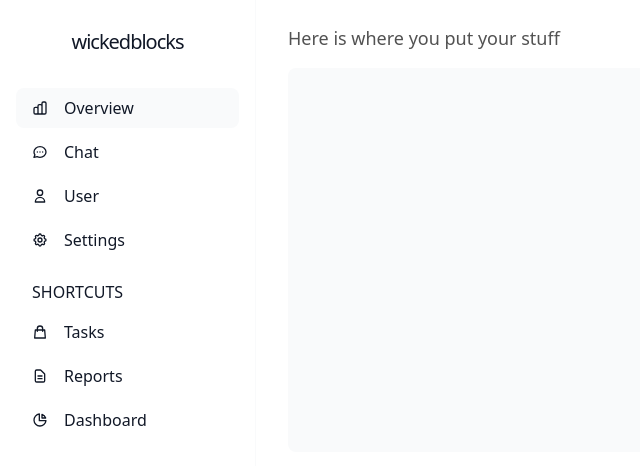
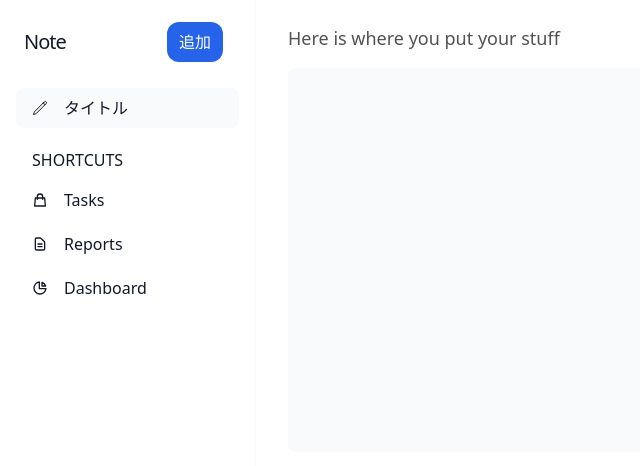
Before and after one commit to s-yoshiii/note-app-react-ts, a React (Vite) app: page / in a window 1280 px wide. Shown: the top 466 px of the page, without its empty margins (0-640 px from the left). Built offline with nearby package versions, Linux system fonts and the light colour scheme.

Commit message:
サイドナビCSSの微調整

```diff
--- a/src/components/Sidebar.tsx
+++ b/src/components/Sidebar.tsx
@@ -5,29 +5,15 @@ const Sidebar = () => {
     <div className="block md:flex md:flex-shrink-0">
       <div className="flex flex-col md:w-64">
         <div className="flex flex-col flex-grow pt-5 overflow-y-auto bg-white border-r border-gray-50">
-          <div className="flex flex-col items-center flex-shrink-0 px-4">
-            <a
-              href="./index.html"
-              className="px-8 text-left focus:outline-none"
-            >
-              <h2 className="block p-2 text-xl font-medium tracking-tighter text-gray-900 transition duration-500 ease-in-out transform cursor-pointer hover:text-gray-900">
-                wickedblocks
-              </h2>
-            </a>
-            <button className="hidden rounded-lg focus:outline-none focus:shadow-outline">
-              <svg fill="currentColor" viewBox="0 0 20 20" className="w-6 h-6">
-                <path
-                  fill-rule="evenodd"
-                  d="M3 5a1 1 0 011-1h12a1 1 0 110 2H4a1 1 0 01-1-1zM3 10a1 1 0 011-1h12a1 1 0 110 2H4a1 1 0 01-1-1zM9 15a1 1 0 011-1h6a1 1 0 110 2h-6a1 1 0 01-1-1z"
-                  clip-rule="evenodd"
-                ></path>
-                <path
-                  fill-rule="evenodd"
-                  d="M4.293 4.293a1 1 0 011.414 0L10 8.586l4.293-4.293a1 1 0 111.414 1.414L11.414 10l4.293 4.293a1 1 0 01-1.414 1.414L10 11.414l-4.293 4.293a1 1 0 01-1.414-1.414L8.586 10 4.293 5.707a1 1 0 010-1.414z"
-                  clip-rule="evenodd"
-                ></path>
-              </svg>
-            </button>
+          <div className="flex flex-row justify-between items-center flex-shrink-0 px-4">
+            <h2 className="block p-2 text-xl font-medium tracking-tighter text-gray-900">
+              Note
+            </h2>
+            <div className="px-4">
+              <button className="px-5 py-2 lg:px-3 text-base font-medium text-center text-white transition duration-500 ease-in-out transform bg-blue-600 lg:px-10 rounded-xl hover:bg-blue-700">
+                追加
+              </button>
+            </div>
           </div>
           <div className="flex flex-col flex-grow px-4 mt-5">
             <nav className="flex-1 space-y-1 bg-white">
@@ -38,92 +24,21 @@ const Sidebar = () => {
                     href="#"
                   >
                     <svg
+                      fill="none"
+                      stroke="currentColor"
+                      stroke-width="1.5"
+                      className="w-4 h-4"
+                      viewBox="0 0 24 24"
                       xmlns="http://www.w3.org/2000/svg"
-                      className="w-4 h-4"
-                      fill="none"
-                      viewBox="0 0 24 24"
-                      stroke="currentColor"
+                      aria-hidden="true"
                     >
                       <path
                         stroke-linecap="round"
                         stroke-linejoin="round"
-                        stroke-width="2"
-                        d="M9 19v-6a2 2 0 00-2-2H5a2 2 0 00-2 2v6a2 2 0 002 2h2a2 2 0 002-2zm0 0V9a2 2 0 012-2h2a2 2 0 012 2v10m-6 0a2 2 0 002 2h2a2 2 0 002-2m0 0V5a2 2 0 012-2h2a2 2 0 012 2v14a2 2 0 01-2 2h-2a2 2 0 01-2-2z"
+                        d="M16.862 4.487l1.687-1.688a1.875 1.875 0 112.652 2.652L6.832 19.82a4.5 4.5 0 01-1.897 1.13l-2.685.8.8-2.685a4.5 4.5 0 011.13-1.897L16.863 4.487zm0 0L19.5 7.125"
                       ></path>
                     </svg>
-                    <span className="ml-4"> Overview</span>
-                  </a>
-                </li>
-                <li>
-                  <a
-                    className="inline-flex items-center w-full px-4 py-2 mt-1 text-base text-gray-900 transition duration-500 ease-in-out transform rounded-lg focus:shadow-outline hover:bg-gray-50"
-                    href="#"
-                  >
-                    <svg
-                      xmlns="http://www.w3.org/2000/svg"
-                      className="w-4 h-4"
-                      fill="none"
-                      viewBox="0 0 24 24"
-                      stroke="currentColor"
-                    >
-                      <path
-                        stroke-linecap="round"
-                        stroke-linejoin="round"
-                        stroke-width="2"
-                        d="M8 12h.01M12 12h.01M16 12h.01M21 12c0 4.418-4.03 8-9 8a9.863 9.863 0 01-4.255-.949L3 20l1.395-3.72C3.512 15.042 3 13.574 3 12c0-4.418 4.03-8 9-8s9 3.582 9 8z"
-                      ></path>
-                    </svg>
-                    <span className="ml-4">Chat</span>
-                  </a>
-                </li>
-                <li>
-                  <a
-                    className="inline-flex items-center w-full px-4 py-2 mt-1 text-base text-gray-900 transition duration-500 ease-in-out transform rounded-lg focus:shadow-outline hover:bg-gray-50"
-                    href="#"
-                  >
-                    <svg
-                      xmlns="http://www.w3.org/2000/svg"
-                      className="w-4 h-4"
-                      fill="none"
-                      viewBox="0 0 24 24"
-                      stroke="currentColor"
-                    >
-                      <path
-                        stroke-linecap="round"
-                        stroke-linejoin="round"
-                        stroke-width="2"
-                        d="M16 7a4 4 0 11-8 0 4 4 0 018 0zM12 14a7 7 0 00-7 7h14a7 7 0 00-7-7z"
-                      ></path>
-                    </svg>
-                    <span className="ml-4">User</span>
-                  </a>
-                </li>
-                <li>
-                  <a
-                    className="inline-flex items-center w-full px-4 py-2 mt-1 text-base text-gray-900 transition duration-500 ease-in-out transform rounded-lg focus:shadow-outline hover:bg-gray-50"
-                    href="#"
-                  >
-                    <svg
-                      xmlns="http://www.w3.org/2000/svg"
-                      className="w-4 h-4"
-                      fill="none"
-                      viewBox="0 0 24 24"
-                      stroke="currentColor"
-                    >
-                      <path
-                        stroke-linecap="round"
-                        stroke-linejoin="round"
-                        stroke-width="2"
-                        d="M10.325 4.317c.426-1.756 2.924-1.756 3.35 0a1.724 1.724 0 002.573 1.066c1.543-.94 3.31.826 2.37 2.37a1.724 1.724 0 001.065 2.572c1.756.426 1.756 2.924 0 3.35a1.724 1.724 0 00-1.066 2.573c.94 1.543-.826 3.31-2.37 2.37a1.724 1.724 0 00-2.572 1.065c-.426 1.756-2.924 1.756-3.35 0a1.724 1.724 0 00-2.573-1.066c-1.543.94-3.31-.826-2.37-2.37a1.724 1.724 0 00-1.065-2.572c-1.756-.426-1.756-2.924 0-3.35a1.724 1.724 0 001.066-2.573c-.94-1.543.826-3.31 2.37-2.37.996.608 2.296.07 2.572-1.065z"
-                      ></path>
-                      <path
-                        stroke-linecap="round"
-                        stroke-linejoin="round"
-                        stroke-width="2"
-                        d="M15 12a3 3 0 11-6 0 3 3 0 016 0z"
-                      ></path>
-                    </svg>
-                    <span className="ml-4">Settings</span>
+                    <span className="ml-4">タイトル</span>
                   </a>
                 </li>
               </ul>
```
